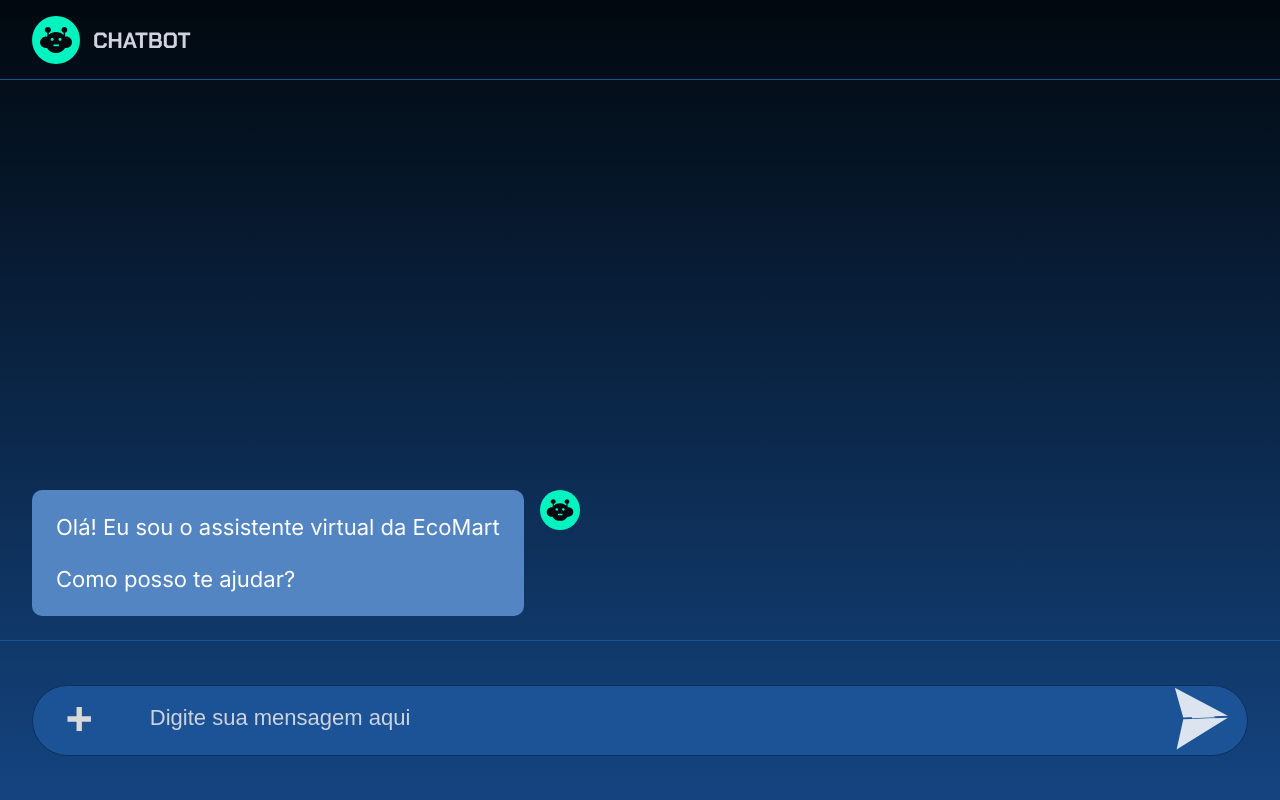
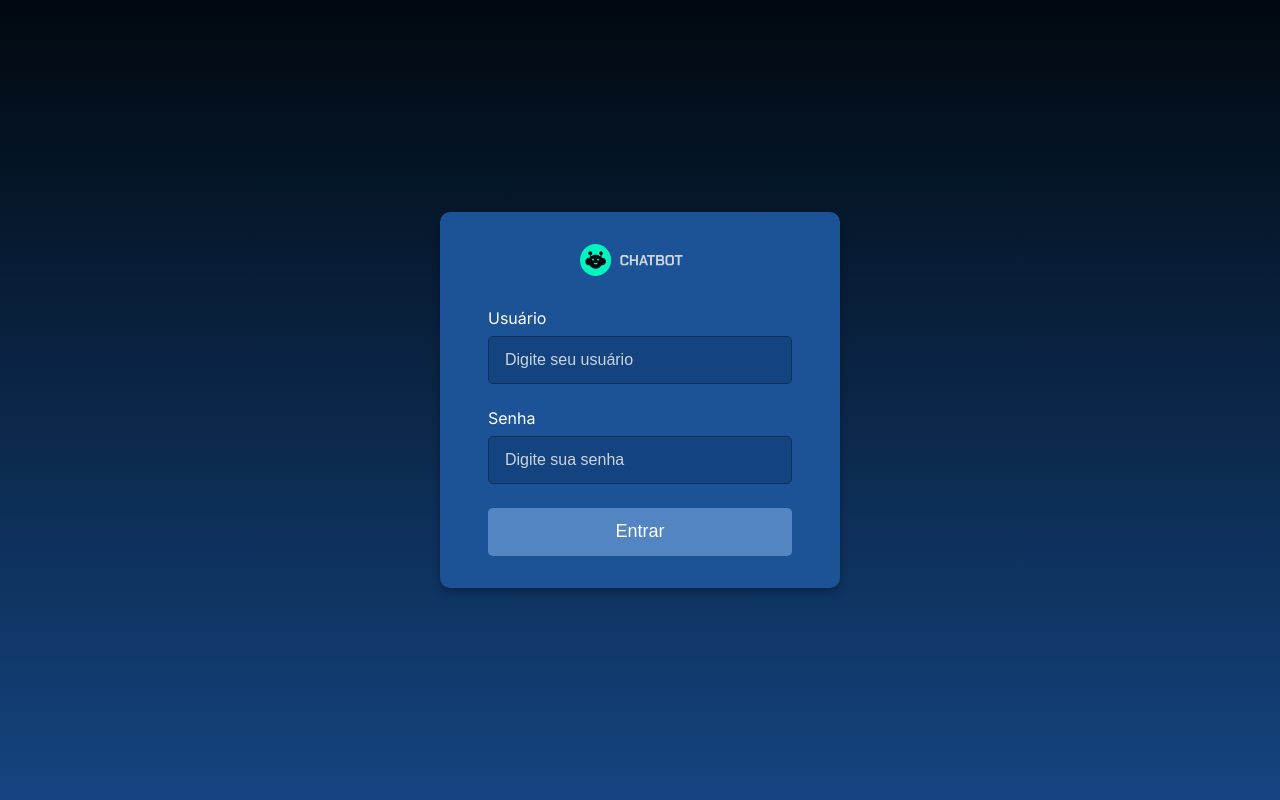
Before and after one commit to GuRuffini/chatbot-linkapassos, a Django app: template templates/chatbot/index.html in a window 1280 px wide. Run offline with Django 5.2, Linux system fonts and the light colour scheme; the template is opened without the code that fills it, so the values that code supplies are empty; some libraries are stand-ins or nearby versions.

Commit message:
inicio do login

```diff
--- /dev/null
+++ b/core/static/assets/css/login.css
@@ -0,0 +1,78 @@
+@import url('_reset.css');
+@import url('https://fonts.googleapis.com/css2?family=Inter:wght@400;500&display=swap');
+
+body {
+    display: flex;
+    justify-content: center;
+    align-items: center;
+    height: 100vh;
+    margin: 0;
+    background: linear-gradient(to bottom, #01080E, #144480);
+    font-family: 'Inter', sans-serif;
+    color: #FFFFFF;
+}
+
+.login {
+    display: flex;
+    flex-direction: column;
+    align-items: center;
+    background-color: #1C5296;
+    border-radius: 10px;
+    padding: 2rem 3rem;
+    width: 100%;
+    max-width: 400px;
+    box-shadow: 0 4px 8px rgba(0, 0, 0, 0.3);
+}
+
+.login__logo img {
+    width: 120px;
+    margin-bottom: 2rem;
+}
+
+.login__form {
+    width: 100%;
+    display: flex;
+    flex-direction: column;
+    gap: 1.5rem;
+}
+
+.login__group {
+    display: flex;
+    flex-direction: column;
+    width: 100%;
+}
+
+.login__group label {
+    font-size: 1rem;
+    margin-bottom: 0.5rem;
+}
+
+.login__group input {
+    height: 3rem;
+    padding: 0 1rem;
+    border-radius: 5px;
+    border: 1px solid #0C305C;
+    background-color: #144480;
+    color: #CED3E0;
+    font-size: 1rem;
+}
+
+.login__group input::placeholder {
+    color: #CED3E0;
+}
+
+.login__button {
+    background-color: #5385C3;
+    border: none;
+    border-radius: 5px;
+    height: 3rem;
+    color: #FFFFFF;
+    font-size: 1.125rem;
+    font-weight: 500;
+    cursor: pointer;
+    transition: background-color 0.3s ease;
+}
+
+.login__button:hover {
+    background-color: #3C6BA9;
+}
--- a/templates/chatbot/index.html
+++ b/templates/chatbot/index.html
@@ -5,67 +5,31 @@
 <head>
     <meta charset="UTF-8">
     <meta name="viewport" content="width=device-width, initial-scale=1.0">
-    <title>EcoMart</title>
-
-    <!-- CSRF Token -->
-    <meta name="csrfmiddlewaretoken" content="{{ csrf_token }}">
-
-    <!-- Pré-carregamento de imagens para melhor desempenho -->
-    <link rel="preload" href="{% static 'assets/img/logo-chatbot.svg' %}" as="image">
-    <link rel="preload" href="{% static 'assets/img/icone-chatbot.svg' %}" as="image">
-    <!-- <link rel="preload" href="{% static 'assets/img/icone-perfil.svg' %}" as="image"> -->
-    <link rel="preload" href="{% static 'assets/img/icone-enviar.svg' %}" as="image">
-    <link rel="preload" href="{% static 'assets/img/icone-mais.svg' %}" as="image">
-
-    <!-- CSS principal -->
+    <title>Login - Chatbot</title>
+    <link rel="stylesheet" href="{% static 'assets/css/_reset.css' %}">
     <link rel="stylesheet" href="{% static 'assets/css/index.css' %}">
+    <link rel="stylesheet" href="{% static 'assets/css/login.css' %}">
 </head>
 <body>
-    <!-- Cabeçalho -->
-    <header class="cabecalho container">
-        <img
-            src="{% static 'assets/img/logo-chatbot.svg' %}"
-            alt="Logo do assistente virtual EcoMart"
-            class="cabecalho__logo">
-        <div class="cabecalho__acoes">
-            <!-- Ações do cabeçalho podem ser adicionadas aqui -->
+    <main class="login">
+        <!-- Logo -->
+        <div class="login__logo">
+            <img src="{% static 'assets/img/logo-chatbot.svg' %}" alt="Logo Chatbot">
         </div>
-    </header>
 
-    <!-- Conteúdo principal -->
-    <main class="main">
-        <!-- Chat -->
-        <section class="chat container" id="chat">
-            <p class="chat__bolha chat__bolha--bot">
-                Olá! Eu sou o assistente virtual da EcoMart<br><br>
-                Como posso te ajudar?
-            </p>
-        </section>
-
-        <!-- Campo de entrada de mensagem -->
-        <section class="entrada container">
-            <div class="entrada__container">
-                <button id="mais_arquivo" aria-label="Botão para anexar arquivos">
-                    <i class="icone icone--mais-opcoes"></i>
-                </button>
-                <input
-                    type="text"
-                    class="entrada__input"
-                    placeholder="Digite sua mensagem aqui"
-                    id="input"
-                    aria-label="Campo para digitar uma mensagem">
-                <button aria-label="Enviar mensagem" id="botao-enviar">
-                    <img
-                        class="icone icone--enviar-mensagem"
-                        src="{% static 'assets/img/icone-enviar.svg' %}"
-                        alt="Ícone de enviar mensagem">
-                </button>
+        <!-- Formulário de Login -->
+        <form class="login__form" method="POST" action="/login/">
+            {% csrf_token %}
+            <div class="login__group">
+                <label for="username">Usuário</label>
+                <input type="text" id="username" name="username" placeholder="Digite seu usuário" required>
             </div>
-        </section>
+            <div class="login__group">
+                <label for="password">Senha</label>
+                <input type="password" id="password" name="password" placeholder="Digite sua senha" required>
+            </div>
+            <button type="submit" class="login__button">Entrar</button>
+        </form>
     </main>
-
-    <!-- Scripts -->
-    <script src="https://ajax.googleapis.com/ajax/libs/jquery/3.2.1/jquery.min.js"></script>
-    <script src="{% static 'assets/js/index.js' %}"></script>
 </body>
 </html>
```
Also changed, not shown: chatbot/views.py (+7 -1 lines), static/assets/css/login.css (added, +78 -0 lines), templates/chatbot/chatbot.html (added, +71 -0 lines).
